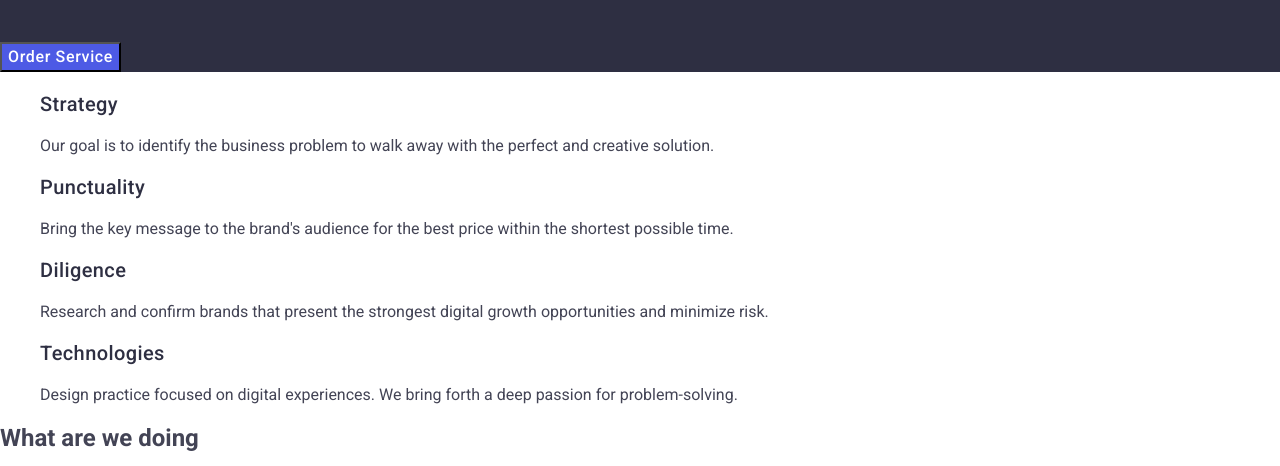
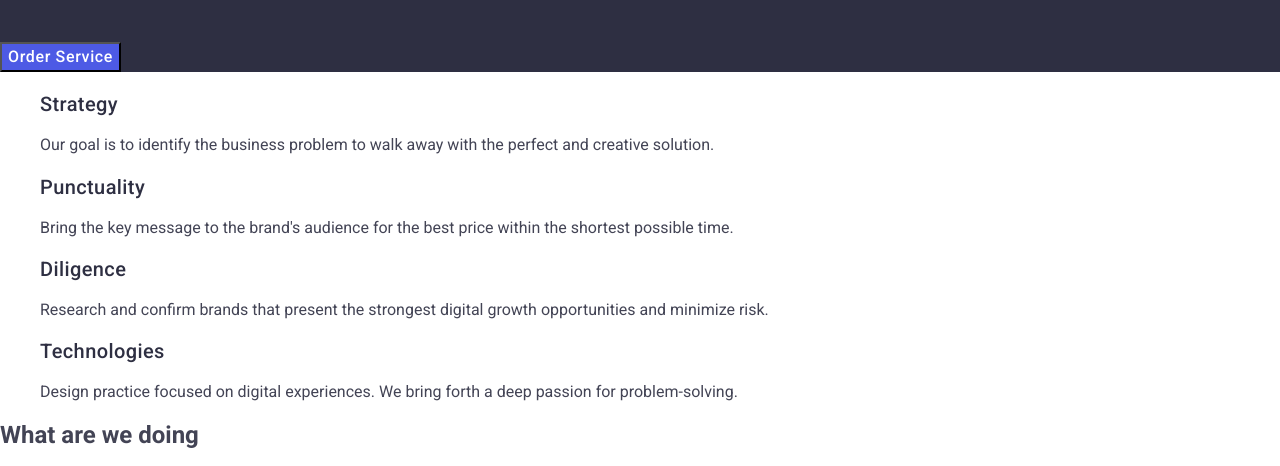
Before and after one commit to IvashkaVIP/goit-markup-hw-03, a plain HTML site: page index.html in a window 1280 px wide. Shown: the part 284-750 px from the top of the page. Drawn offline with nearby package versions, Linux system fonts and the light colour scheme.

Commit message:
add normalize

```diff
--- a/css/styles.css
+++ b/css/styles.css
@@ -19,7 +19,6 @@ html{
   box-sizing: inherit;
 }
 body {
-  margin: 0;
   background-color: var(--primary-bcg-color);
   color: var(--body-text-color);
   font-family: Roboto, sans-serif;
--- a/index.html
+++ b/index.html
@@ -12,6 +12,7 @@
       href="https://fonts.googleapis.com/css2?family=Raleway:wght@800&family=Roboto:wght@400;500;700;900&display=swap"
       rel="stylesheet"
     />
+    <link rel="stylesheet" href="https://cdnjs.cloudflare.com/ajax/libs/modern-normalize/1.1.0/modern-normalize.min.css" integrity="sha512-wpPYUAdjBVSE4KJnH1VR1HeZfpl1ub8YT/NKx4PuQ5NmX2tKuGu6U/JRp5y+Y8XG2tV+wKQpNHVUX03MfMFn9Q==" crossorigin="anonymous" referrerpolicy="no-referrer" />
     <link rel="stylesheet" href="./css/styles.css" />
   </head>
   <body>
```
Also changed, not shown: portfolio.html (+1 -0 lines).
